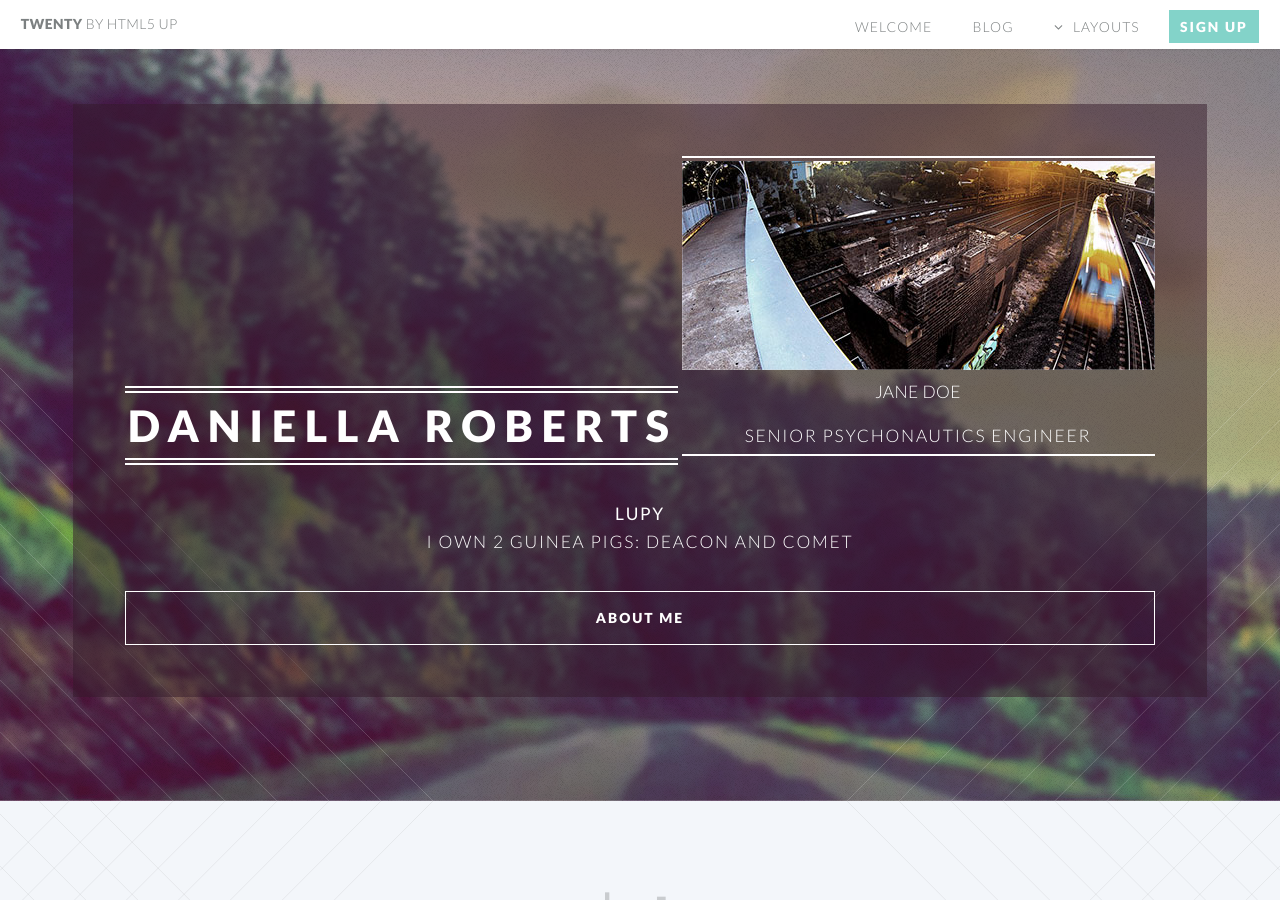
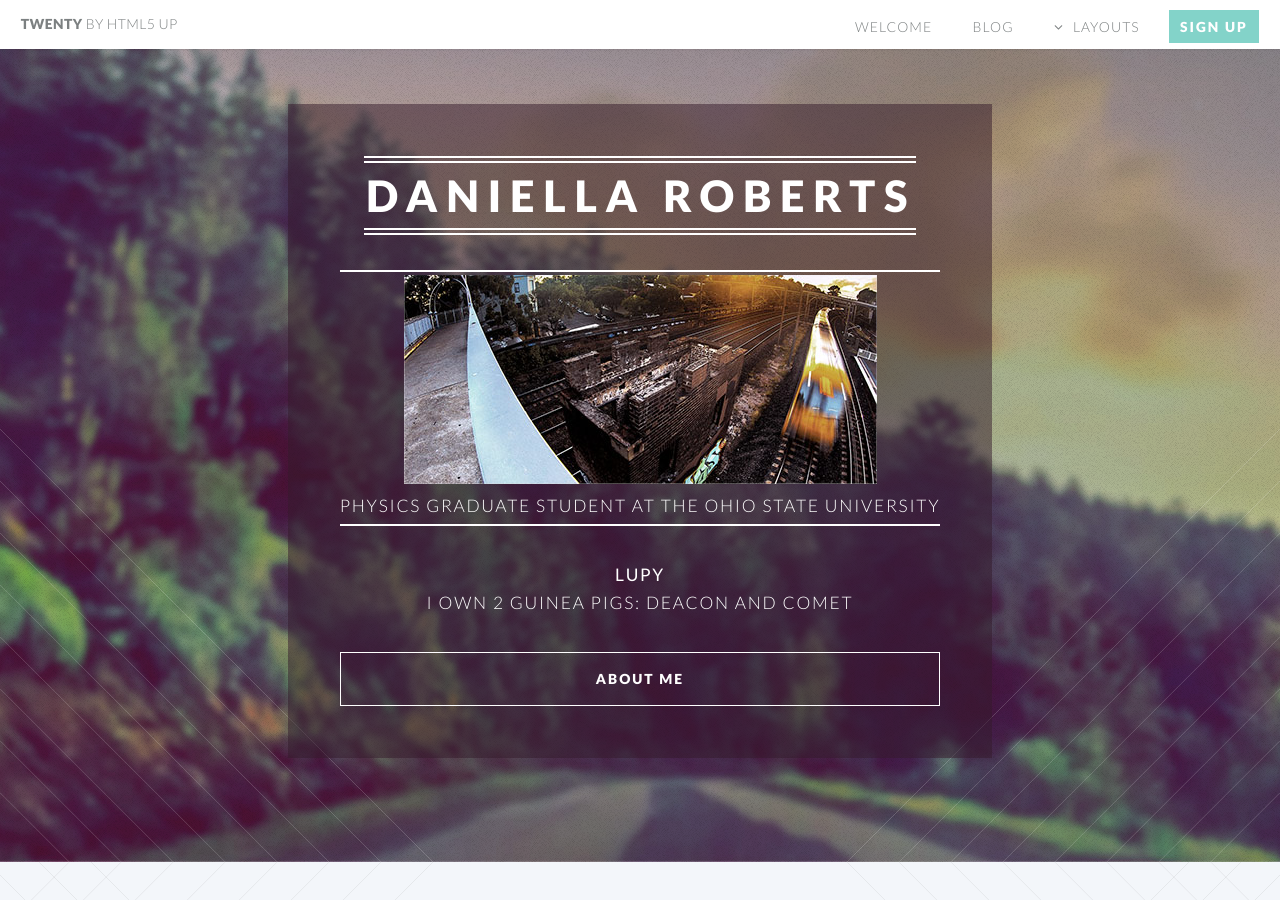
Before and after one commit to daniellaro/daniellaro.github.io, a Jekyll site: the page built from index.html, in a window 1280 px wide and 900 px high. Built offline with Jekyll 4.4.1, drawn with Linux system fonts in a browser that asks for light colours.

Commit message:
Added Avatar to banner

```diff
--- a/_includes/banner.html
+++ b/_includes/banner.html
@@ -13,12 +13,16 @@
             <h2>Daniella Roberts</h2>
         </header>
 
-        <!-- Main -->
+        <br />
+
+        <!-- Avatar -->
         <header>
             <span class="avatar"><img src="images/pic01.jpg" alt="" /></span>
-            <h1>Jane Doe</h1>
-            <p>Senior Psychonautics Engineer</p>
+            <!-- <h1>Jane Doe</h1> -->
+            <p>Physics Graduate Student at The Ohio State University</p>
         </header>
+
+        <br />
 
         <p> <strong>Lupy</strong>
         <br />
```
